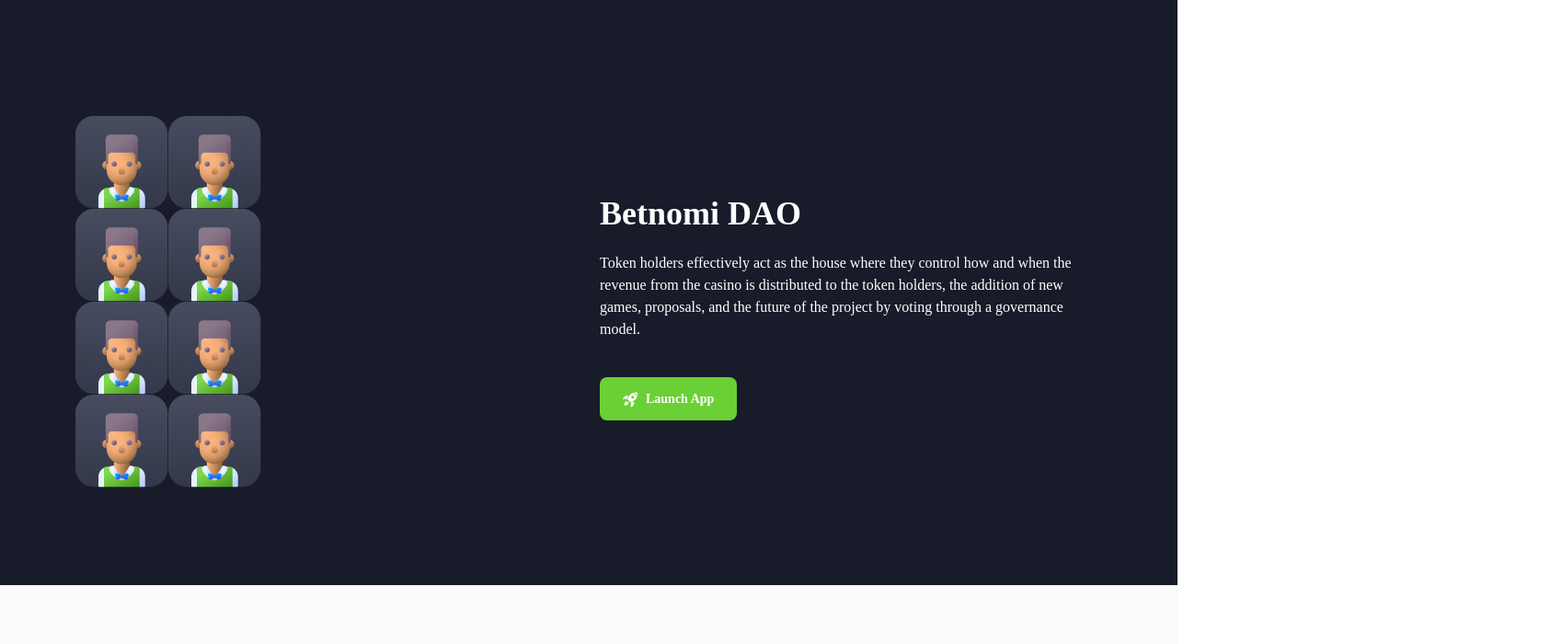
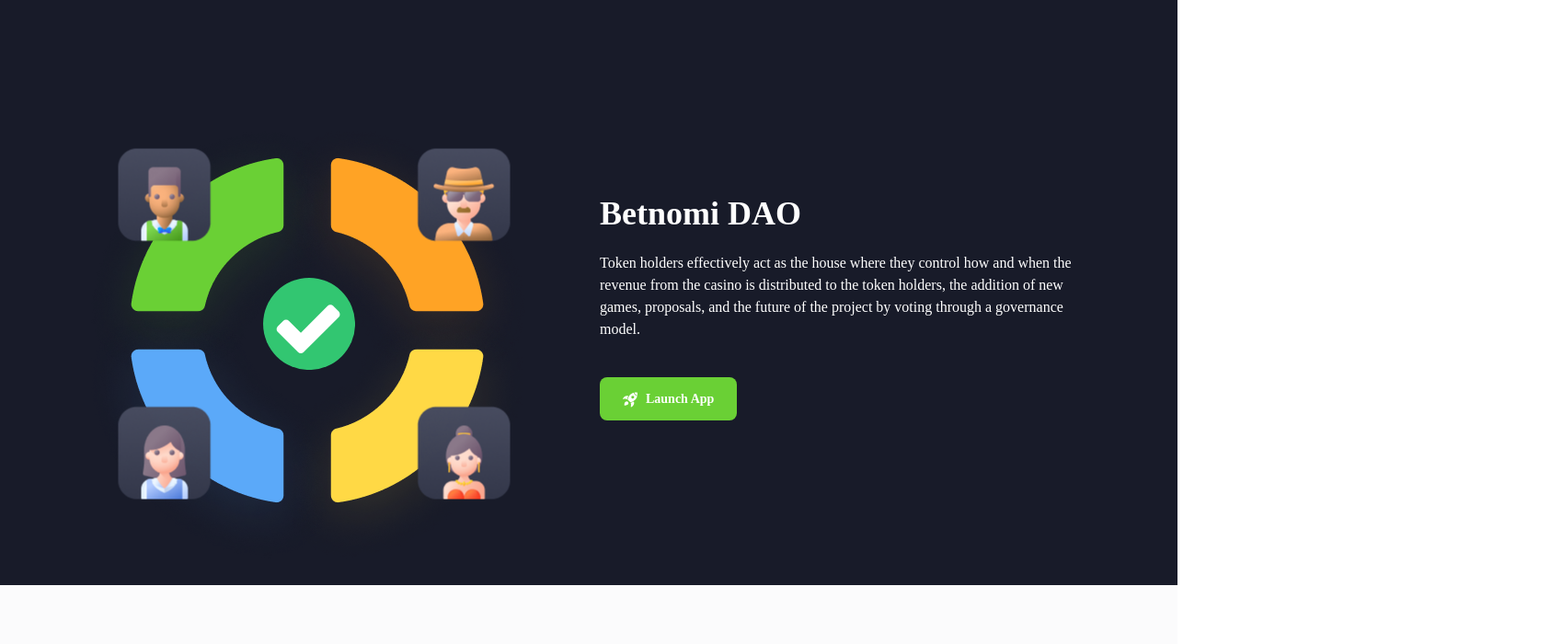
Before and after one commit to satiaking11/DeFi_front-React, a React (Create React App) app: page / in a window 1280 px wide. Shown: the part 1660-2360 px from the top of the page at 92% size, 1698 px wide, since content can reach past the window. Built offline with nearby package versions, Linux system fonts and the light colour scheme; a web font is replaced by a local one.

Commit message:
DAO animation, increase cards and hands speed up, coins are added

```diff
--- a/src/Animations/Cards.js
+++ b/src/Animations/Cards.js
@@ -3,9 +3,14 @@
 import card from '../../src/assets/images/animation_assets/card2.png';
 import hand from '../../src/assets/images/animation_assets/hand2.png';
 import king from '../../src/assets/images/animation_assets/king2.png';
-import classes from './Cards.module.css'
+import ETH from '../../src/assets/images/animation_assets/ETH.png';
+import ETH1 from '../../src/assets/images/animation_assets/ETH_1.png';
+import ETH2 from '../../src/assets/images/animation_assets/ETH_2.png';
+import ETH3 from '../../src/assets/images/animation_assets/ETH_3.png';
+import ETH4 from '../../src/assets/images/animation_assets/ETH_4.png';
+import classes from './Cards.module.css';
 import gsap from 'gsap';
-import { MotionPathPlugin } from "gsap/MotionPathPlugin";
+import { MotionPathPlugin } from 'gsap/MotionPathPlugin';
 
 const Cards = () => {
     const el = useRef();
@@ -17,17 +22,17 @@
     useEffect(() => {
         setTimeout(() => {
             gsap.to(q(`.${classes.hand}`), {
-                duration: 2,
+                duration: 0.5,
                 // left: 200,
                 rotate: 36,
                 motionPath: [
-                    {left: 45, top: 230},
-                    {left: 85, top: 210},
-                    {left: 125, top: 195},
-                    {left: 175, top: 195},
-                    {left: 235, top: 195},
-                    {left: 280, top: 205},
-                    {left: 325, top: 225},
+                    { left: 45, top: 230 },
+                    { left: 85, top: 210 },
+                    { left: 125, top: 195 },
+                    { left: 175, top: 195 },
+                    { left: 235, top: 195 },
+                    { left: 280, top: 205 },
+                    { left: 325, top: 225 }
                 ],
                 onUpdate: () => {
                     const pos = parseInt(q(`.${classes.hand}`)[0].style.left);
@@ -39,62 +44,90 @@
                     // card.style.transform = 'rotate(36deg)';
                     setPositionCard(pos);
                 },
-                onComplete: ()=>showKing()
-            })
+                onComplete: () => showKing()
+            });
         }, 1000);
 
         setTimeout(() => {
             gsap.to(q(`#${classes.card8}`), {
-                duration: 2,
+                duration: 0.5,
                 // left: 200,
                 rotate: 36,
                 motionPath: [
-                    {left: 75, top: 230},
-                    {left: 115, top: 210},
-                    {left: 155, top: 195},
-                    {left: 205, top: 195},
-                    {left: 265, top: 195},
-                    {left: 310, top: 205},
-                    {left: 355, top: 225},
+                    { left: 75, top: 230 },
+                    { left: 115, top: 210 },
+                    { left: 155, top: 195 },
+                    { left: 205, top: 195 },
+                    { left: 265, top: 195 },
+                    { left: 310, top: 205 },
+                    { left: 355, top: 225 }
                 ]
-            })
+            });
+
+            // coins
+
+            gsap.to(`.eth`, {
+                duration: 0.4,
+                x: 500,
+                y: -110
+            });
+            gsap.to(`.eth-1`, {
+                duration: 0.3,
+                x: 50,
+                y: -110
+            });
+            gsap.to(`.eth-2`, {
+                duration: 0.4,
+                x: -130,
+                y: -130
+            });
+            gsap.to(`.eth-3`, {
+                duration: 0.4,
+                x: -40,
+                y: -240
+            });
+            gsap.to(`.eth-4`, {
+                duration: 0.4,
+                x: 300,
+                y: -230
+            });
         }, 1000);
-    }, [])
+    }, []);
 
     function setPositionCard(pos) {
-        if(pos > 280) {
-            const card = document.getElementById(`${classes.card7}`)
+        if (pos > 280) {
+            const card = document.getElementById(`${classes.card7}`);
             card.style.left = '310px';
             card.style.top = '205px';
             card.style.transform = 'rotate(26deg)';
             card.style.zIndex = '15';
-        } else if(pos > 235) {
-            const card = document.getElementById(`${classes.card6}`)
+        } else if (pos > 235) {
+            const card = document.getElementById(`${classes.card6}`);
             card.style.left = '265px';
             card.style.top = '195px';
             card.style.transform = 'rotate(15deg)';
             card.style.zIndex = '14';
-        } else if(pos > 175) {
-            if(show) return;
-            const card = document.getElementById(`${classes.card5}`)
+        } else if (pos > 175) {
+            if (show) return;
+            const card = document.getElementById(`${classes.card5}`);
             card.style.left = '205px';
             card.style.top = '185px';
             card.style.transform = 'rotate(0deg)';
             card.style.zIndex = '13';
-        } else if(pos > 125) {
-            const card = document.getElementById(`${classes.card4}`)
+        } else if (pos > 125) {
+            const card = document.getElementById(`${classes.card4}`);
             card.style.left = '155px';
             card.style.top = '195px';
             card.style.transform = 'rotate(-7deg)';
             card.style.zIndex = '12';
-        } else if(pos > 85) {
-            const card = document.getElementById(`${classes.card3}`)
+        } else if (pos > 85) {
+            const card = document.getElementById(`${classes.card3}`);
             card.style.left = '115px';
             card.style.top = '210px';
             card.style.transform = 'rotate(-17deg)';
             card.style.zIndex = '11';
-        } else if(pos > 45) {
-            const card = document.getElementById(`${classes.card2}`)
+        } else if (pos > 45) {
+            const card = document.getElementById(`${classes.card2}`);
             card.style.left = '75px';
             card.style.top = '230px';
             card.style.transform = 'rotate(-25deg)';
@@ -106,23 +139,82 @@
         gsap.to(q(`#${classes.card5}`), {
             duration: 1,
             top: 120
-        })
+        });
     }
 
     return (
         <div className={classes.cardsBlock} ref={el}>
-            <img id={classes.card1} className={classes.cards} src={card} alt='card1' />
-            <img id={classes.card2} className={classes.cards} src={card} alt='card2' />
-            <img id={classes.card3} className={classes.cards} src={card} alt='card3' />
-            <img id={classes.card4} className={classes.cards} src={card} alt='card4' />
-            <img id={classes.card5} className={classes.cards} src={king} alt='cardKing' />
-            <img id={classes.card6} className={classes.cards} src={card} alt='card5' />
-            <img id={classes.card7} className={classes.cards} src={card} alt='card6' />
-            <img id={classes.card8} className={classes.cards} src={card} alt='card7' />
-            {/* <img className='hand' src={hand} alt='hand' /> */}
-            <img className={classes.hand} src={hand} alt='hand' />
+            <div className="coins">
+                <div className="coins__coin eth">
+                    <img src={ETH} alt="eth" />
+                </div>
+                <div className="coins__coin eth-1">
+                    <img src={ETH1} alt="eth 1" />
+                </div>
+                <div className="coins__coin">
+                    <img className=" eth-2" src={ETH2} alt="eth 2" />
+                </div>
+                <div className="coins__coin eth-3">
+                    <img src={ETH3} alt="eth 3" />
+                </div>
+                <div className="coins__coin eth-4">
+                    <img src={ETH4} alt="eth 4" />
+                </div>
+            </div>
+            <div>
+                <img
+                    id={classes.card1}
+                    className={classes.cards}
+                    src={card}
+                    alt="card1"
+                />
+                <img
+                    id={classes.card2}
+                    className={classes.cards}
+                    src={card}
+                    alt="card2"
+                />
+                <img
+                    id={classes.card3}
+                    className={classes.cards}
+                    src={card}
+                    alt="card3"
+                />
+                <img
+                    id={classes.card4}
+                    className={classes.cards}
+                    src={card}
+                    alt="card4"
+                />
+                <img
+                    id={classes.card5}
+                    className={classes.cards}
+                    src={king}
+                    alt="cardKing"
+                />
+                <img
+                    id={classes.card6}
+                    className={classes.cards}
+                    src={card}
+                    alt="card5"
+                />
+                <img
+                    id={classes.card7}
+                    className={classes.cards}
+                    src={card}
+                    alt="card6"
+                />
+                <img
+                    id={classes.card8}
+                    className={classes.cards}
+                    src={card}
+                    alt="card7"
+                />
+                {/* <img className='hand' src={hand} alt='hand' /> */}
+                <img className={classes.hand} src={hand} alt="hand" />
+            </div>
         </div>
-    )
-}
+    );
+};
 
 export default Cards;
--- a/src/Animations/Cards.module.css
+++ b/src/Animations/Cards.module.css
@@ -1,3 +1,14 @@
+/* coins */
+.coins {
+    position: absolute;
+    z-index: 1000;
+    top: 10px;
+}
+.coins__coin {
+    position: relative;
+    z-index: 1000;
+}
+
 .cardsBlock {
     width: 100%;
     height: 100%;
@@ -8,7 +19,7 @@
     /* top: 300px; */
     top: 260px;
     /* left: 30px; */
-    z-index: 99;
+    z-index: 100;
     transform: rotate(-30deg);
     -webkit-transform: rotate(-30deg);
     -moz-transform: rotate(-30deg);
--- a/src/App.js
+++ b/src/App.js
@@ -32,6 +32,7 @@
 import Button from './Atoms/Button';
 
 import perсent from '../src/assets/images/animation_assets/percent.png';
+import greenTick from '../src/assets/images/animation_assets/green_tick.svg';
 import person1 from '../src/assets/images/animation_assets/person_1.png';
 import person2 from '../src/assets/images/animation_assets/person_2.png';
 import person3 from '../src/assets/images/animation_assets/person_3.png';
@@ -41,6 +42,10 @@
 import graph_yellow from '../src/assets/images/animation_assets/graph_yellow.png';
 import graph_blue from '../src/assets/images/animation_assets/graph_blue.png';
 import Cards from './Animations/Cards';
+
+// Custom style
+
+import './app.css';
 
 gsap.registerPlugin(ScrollTrigger);
 
@@ -150,6 +155,34 @@
                 trigger: product8.current
             }
         });
+        //WITH Timelines (cleaner, more versatile)
+        var daoImg = gsap.timeline({
+            scrollTrigger: {
+                trigger: '.dao-img '
+            }
+        });
+        daoImg.from('.graph-green', { scale: 1.2, duration: 0.25 });
+        daoImg.to('.person1 ', { rotation: 15, duration: 0.25 });
+        daoImg.to('.person1 ', { rotation: 0, duration: 0.25 });
+        daoImg.to('.percent ', { opacity: 0, duration: 0.1 });
+        daoImg.to('.percent-25 ', { opacity: 1, duration: 0.1 });
+
+        daoImg.from('.graph-orange', { scale: 1.2, duration: 0.25 });
+        daoImg.to('.person2 ', { rotation: -15, duration: 0.25 });
+        daoImg.to('.person2 ', { rotation: 0, duration: 0.25 });
+        daoImg.to('.percent-25 ', { opacity: 0, duration: 0.1 });
+        daoImg.to('.percent-50 ', { opacity: 1, duration: 0.1 });
+        daoImg.from('.graph-yellow', { scale: 1.2, duration: 0.25 });
+        daoImg.to('.person4 ', { rotation: -15, duration: 0.25 });
+        daoImg.to('.person4 ', { rotation: 0, duration: 0.25 });
+        daoImg.to('.percent-50 ', { opacity: 0, duration: 0.1 });
+        daoImg.to('.percent-75 ', { opacity: 1, duration: 0.1 });
+        daoImg.from('.graph-blue', { scale: 1.2, duration: 0.1 });
+        daoImg.to('.person3 ', { rotation: 15, duration: 0.25 });
+        daoImg.to('.person3 ', { rotation: 0, duration: 0.25 });
+        daoImg.to('.percent-75 ', { opacity: 0, duration: 0.1 });
+
+        daoImg.to('.green-tick ', { opacity: 1, duration: 0.1 });
     });
 
     return (
@@ -352,39 +385,77 @@
                 <div className="container">
                     <div className="row align-items-center">
                         <div className="col-md-6 d-flex justify-md-center">
-                            <div className="dao-img">
-                                {/* <img
-                                    className="img-fluid mt-2"
-                                    src={dao_img}
-                                    alt=""
-                                /> */}
-                                <div className="graph1">
-                                    <img className="person1" src={person1} />
+                            <div className="dao-img ">
+                                <div class="center-img">
+                                    <img
+                                        className="percent"
+                                        src={perсent}
+                                        alt="..."
+                                    />
+                                    <img
+                                        className="green-tick"
+                                        src={greenTick}
+                                        alt="..."
+                                    />
+                                    <h1 className="percent-num percent-25">
+                                        25%
+                                    </h1>
+                                    <h1 className="percent-num percent-50">
+                                        50%
+                                    </h1>
+                                    <h1 className="percent-num percent-75">
+                                        75%
+                                    </h1>
+                                </div>
+                                <div className="dao-img-inner row row-cols-2">
+                                    <div className="graph graph1">
+                                        <img
+                                            className="person1"
+                                            src={person1}
+                                            alt="..."
+                                        />
                                         <img
                                             className="graph-green"
-                                        src={person1}
+                                            src={graph_green}
+                                            alt="..."
                                         />
                                     </div>
-                                <div className="graph2">
-                                    <img className="person1" src={person1} />
+                                    <div className="graph graph2">
                                         <img
-                                        className="graph-green"
-                                        src={person1}
+                                            className="person2"
+                                            src={person2}
+                                            alt="..."
+                                        />
+                                        <img
+                                            className="graph-orange"
+                                            src={graph_orange}
+                                            alt="..."
                                         />
                                     </div>
-                                <div className="graph3">
-                                    <img className="person1" src={person1} />
+                                    <div className="graph graph3">
                                         <img
-                                        className="graph-green"
-                                        src={person1}
+                                            className="person3"
+                                            src={person3}
+                                            alt="..."
+                                        />
+                                        <img
+                                            className="graph-blue"
+                                            src={graph_blue}
+                                            alt="..."
                                         />
                                     </div>
-                                <div className="graph4">
-                                    <img className="person1" src={person1} />
+                                    <div className="graph graph4">
                                         <img
-                                        className="graph-green"
-                                        src={person1}
+                                            className="person4"
+                                            src={person4}
+                                            alt="..."
                                         />
+                                        <img
+                                            className="graph-yellow"
+                                            src={graph_yellow}
+                                            alt="..."
+                                        />
+                                    </div>
                                 </div>
                             </div>
                         </div>
--- /dev/null
+++ b/src/app.css
@@ -0,0 +1,72 @@
+.dao-img {
+    width: 400px;
+    position: relative;
+}
+.dao-img-inner {
+    position: absolute;
+    top: 0;
+    /* display: none; */
+}
+.graph {
+    position: relative;
+}
+
+.graph3,
+.graph4 {
+    top: -80px;
+}
+.person1,
+.person2,
+.person3,
+.person4 {
+    position: absolute;
+    z-index: 1;
+}
+.person1 {
+    left: 50%;
+    top: 30%;
+    transform: translate(-50%, -50%);
+}
+.person2 {
+    left: 100%;
+    top: 30%;
+    transform: translate(-50%, -50%);
+}
+.person3 {
+    left: 50%;
+    bottom: 10%;
+    transform: translate(-50%, -50%);
+}
+.person4 {
+    left: 100%;
+    bottom: 10%;
+    transform: translate(-50%, -50%);
+}
+
+.dao-img .center-img {
+    position: absolute;
+    left: 62%;
+    top: 55%;
+    transform: translate(-50%, -50%);
+    z-index: 10;
+}
+
+.percent-num {
+    position: absolute;
+    top: 50%;
+    left: 50%;
+    transform: translate(-50%, -50%);
+    color: white;
+    font-weight: 900;
+    font-size: 80px;
+    opacity: 0;
+}
+
+.green-tick {
+    position: absolute;
+    top: 50%;
+    left: 50%;
+    transform: translate(-50%, -50%);
+    width: 100px;
+    opacity: 0;
+}
```
Also changed, not shown: src/assets/images/animation_assets/graph_orange.png, src/assets/images/animation_assets/green_tick.svg (added). Lines whose indentation alone changed are shown as unchanged.
